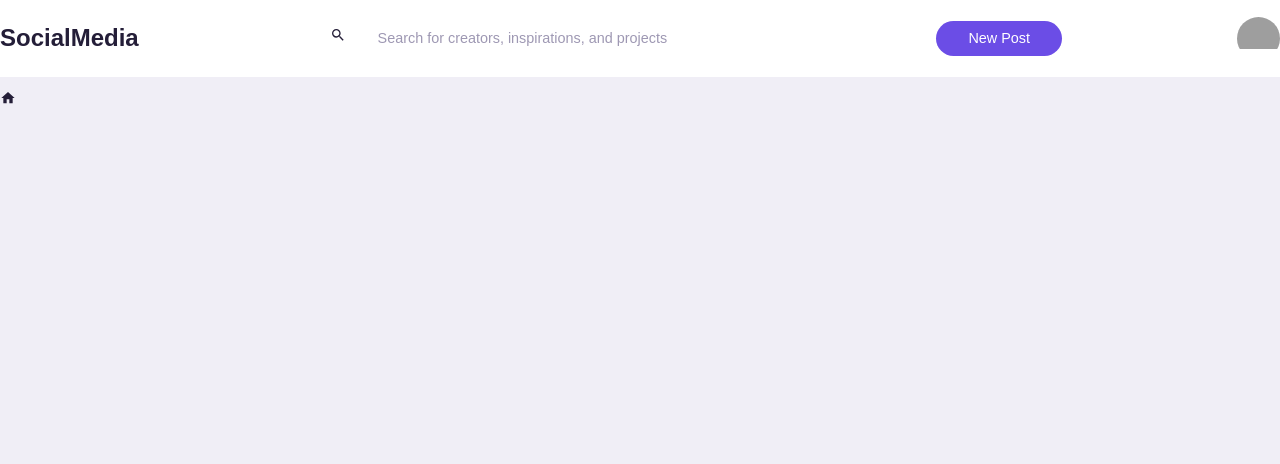
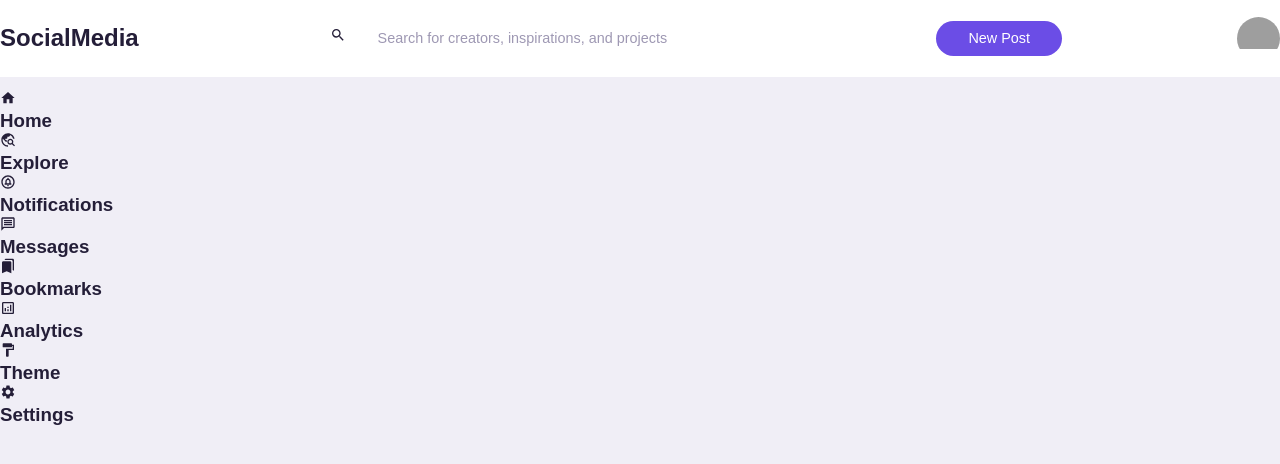
Before and after one commit to willcordeiro/SocialMediaWebApp, a React (Create React App) app: page / in a window 1280 px wide. Shown: the top 464 px of the page. Built offline with nearby package versions, Linux system fonts and the light colour scheme; grey boxes are pictures that could not be loaded.

Commit message:
add icons js data file

```diff
--- /dev/null
+++ b/src/components/sidebarProfileMenu/Data/Data.js
@@ -0,0 +1,18 @@
+import { MdHome } from "react-icons/md";
+import { MdTravelExplore } from "react-icons/md";
+import { MdOutlineCircleNotifications } from "react-icons/md";
+import { MdOutlineMessage } from "react-icons/md";
+import { MdBookmarks } from "react-icons/md";
+import { MdOutlineAnalytics } from "react-icons/md";
+import { MdFormatPaint } from "react-icons/md";
+import { MdSettings } from "react-icons/md";
+export const SidebarItems = [
+  { icon: <MdHome />, text: "Home" },
+  { icon: <MdTravelExplore />, text: "Explore" },
+  { icon: <MdOutlineCircleNotifications />, text: "Notifications" },
+  { icon: <MdOutlineMessage />, text: "Messages" },
+  { icon: <MdBookmarks />, text: "Bookmarks" },
+  { icon: <MdOutlineAnalytics />, text: "Analytics" },
+  { icon: <MdFormatPaint />, text: "Theme" },
+  { icon: <MdSettings />, text: "Settings" },
+];
--- a/src/components/sidebarProfileMenu/SidebarProfileMenu.jsx
+++ b/src/components/sidebarProfileMenu/SidebarProfileMenu.jsx
@@ -1,15 +1,21 @@
 import React from "react";
 import "./SidebarProfileMenu/SidebarProfileMenu.css";
-import { MdHome } from "react-icons/md";
+import { SidebarItems } from "./Data/Data";
+
 function SidebarProfileMenu() {
   return (
     <>
       <div className="sidebar">
-        <a className="menu-item">
-          <span>
-            <MdHome />
-          </span>
-        </a>
+        {SidebarItems.map((item, index) => (
+          <div key={index}>
+            <a className="menu-item">
+              <span>
+                {item.icon}
+                <h3> {item.text}</h3>
+              </span>
+            </a>
+          </div>
+        ))}
       </div>
     </>
   );
```
